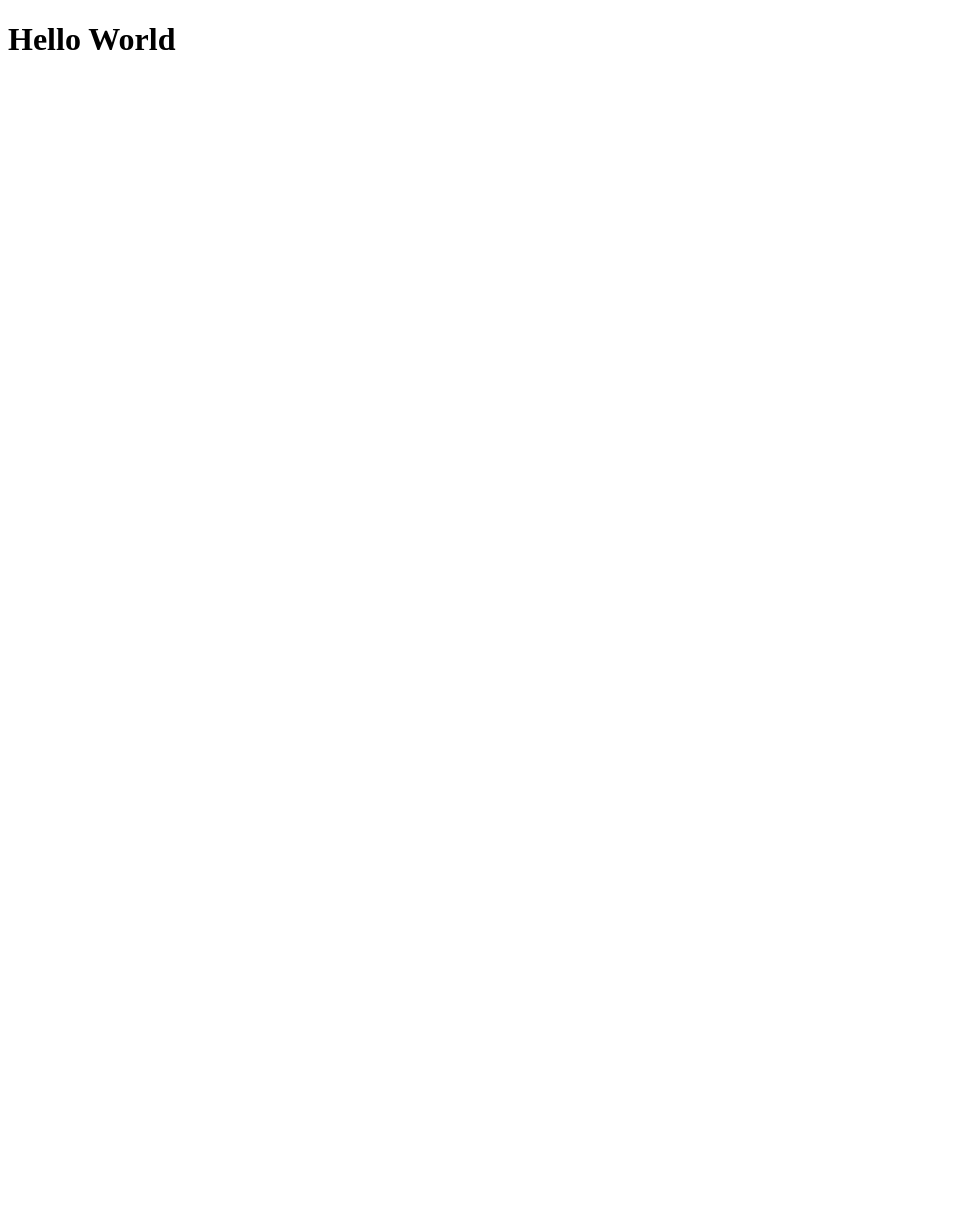
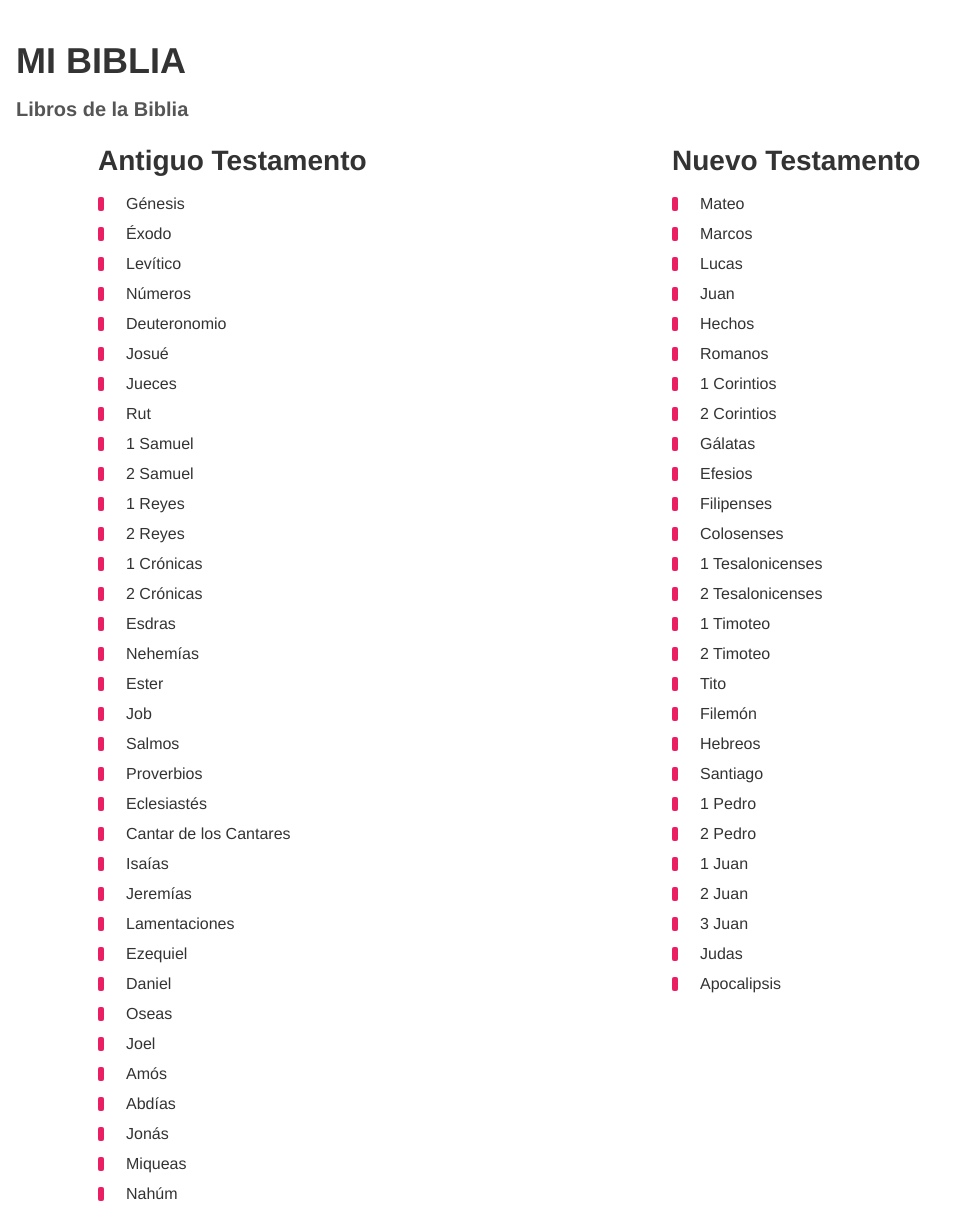
Before and after one commit to LYSA23/mi-pagina, a plain HTML site: page index.html in a window 1280 px wide. Shown: the top 1212 px of the page, without its empty margins (0-975 px from the left). Before the commit the page ends 800 px from the top, so only its background shows below. Drawn offline with Linux system fonts and the light colour scheme.

Commit message:
Estoy dandole estilo y agregando contenido

```diff
--- a/index.html
+++ b/index.html
@@ -3,9 +3,142 @@
 <head>
     <meta charset="UTF-8">
     <meta name="viewport" content="width=device-width, initial-scale=1.0">
-    <title>Hello World</title>
+    <title>EL SEÑOR ES MI PASTOR</title>
+    <style>
+        :root{
+            --accent: #e91e63; /* rosa similar al ejemplo */
+            --text: #333;
+            --max-width: 1100px;
+            --gutter: 24px;
+            --heading-font: 'Helvetica Neue', Arial, sans-serif;
+        }
+        body{
+            font-family: var(--heading-font);
+            color: var(--text);
+            margin: 0;
+            padding: 40px 16px;
+            background: #fff;
+        }
+        .container{
+            max-width: var(--max-width);
+            margin: 0 auto;
+            display: grid;
+            grid-template-columns: 1fr 1fr;
+            gap: 48px;
+            align-items: start;
+        }
+        h1{ font-size: 36px; margin: 0 0 16px 0; }
+        h2{ font-size: 20px; margin: 0 0 24px 0; color: #555 }
+        h3{ font-size: 28px; margin: 0 0 12px 0 }
+        .section{ padding: 0 8px }
+        ul{ list-style: none; padding: 0; margin: 12px 0 32px 0 }
+        li{ padding: 6px 12px; position: relative; margin-left: 16px }
+        /* línea vertical de color a la izquierda del bloque de items */
+        .accent-list li::before{
+            content: '';
+            position: absolute;
+            left: -16px;
+            top: 8px;
+            width: 6px;
+            height: calc(100% - 16px);
+            background: var(--accent);
+            border-radius: 2px;
+            transform-origin: left top;
+        }
+        /* mejorar aspecto para bloques separados */
+        .block{ margin-bottom: 24px }
+        @media (max-width: 800px){
+            .container{ grid-template-columns: 1fr; padding: 0 12px }
+            h1{ font-size: 28px }
+            h3{ font-size: 22px }
+        }
+    </style>
 </head>
 <body>
-    <h1>Hello World</h1>
+    <h1>MI BIBLIA</h1>
+    <h2>Libros de la Biblia</h2>
+    <div class="container">
+        <div class="section">
+            <h3>Antiguo Testamento</h3>
+            <div class="block">
+            <ul class="accent-list">
+        <li>Génesis</li>
+        <li>Éxodo</li>
+        <li>Levítico</li>
+        <li>Números</li>
+        <li>Deuteronomio</li>
+        <li>Josué</li>
+        <li>Jueces</li>
+        <li>Rut</li>
+        <li>1 Samuel</li>
+        <li>2 Samuel</li>
+        <li>1 Reyes</li>
+        <li>2 Reyes</li>
+        <li>1 Crónicas</li>
+        <li>2 Crónicas</li>
+        <li>Esdras</li>
+        <li>Nehemías</li>
+        <li>Ester</li>
+        <li>Job</li>
+        <li>Salmos</li>
+        <li>Proverbios</li>
+        <li>Eclesiastés</li>
+        <li>Cantar de los Cantares</li>
+        <li>Isaías</li>
+        <li>Jeremías</li>
+        <li>Lamentaciones</li>
+        <li>Ezequiel</li>
+        <li>Daniel</li>
+        <li>Oseas</li>
+        <li>Joel</li>
+        <li>Amós</li>
+        <li>Abdías</li>
+        <li>Jonás</li>
+        <li>Miqueas</li>
+        <li>Nahúm</li>
+        <li>Habacuc</li>
+        <li>Sofonías</li>
+        <li>Hageo</li>
+        <li>Zacarías</li>
+        <li>Malaquías</li>
+            </ul>
+            </div>
+        </div>
+
+        <div class="section">
+            <h3>Nuevo Testamento</h3>
+            <div class="block">
+            <ul class="accent-list">
+        <li>Mateo</li>
+        <li>Marcos</li>
+        <li>Lucas</li>
+        <li>Juan</li>
+        <li>Hechos</li>
+        <li>Romanos</li>
+        <li>1 Corintios</li>
+        <li>2 Corintios</li>
+        <li>Gálatas</li>
+        <li>Efesios</li>
+        <li>Filipenses</li>
+        <li>Colosenses</li>
+        <li>1 Tesalonicenses</li>
+        <li>2 Tesalonicenses</li>
+        <li>1 Timoteo</li>
+        <li>2 Timoteo</li>
+        <li>Tito</li>
+        <li>Filemón</li>
+        <li>Hebreos</li>
+        <li>Santiago</li>
+        <li>1 Pedro</li>
+        <li>2 Pedro</li>
+        <li>1 Juan</li>
+        <li>2 Juan</li>
+        <li>3 Juan</li>
+        <li>Judas</li>
+        <li>Apocalipsis</li>
+            </ul>
+            </div>
+        </div>
+    </div>
 </body>
 </html>
```
